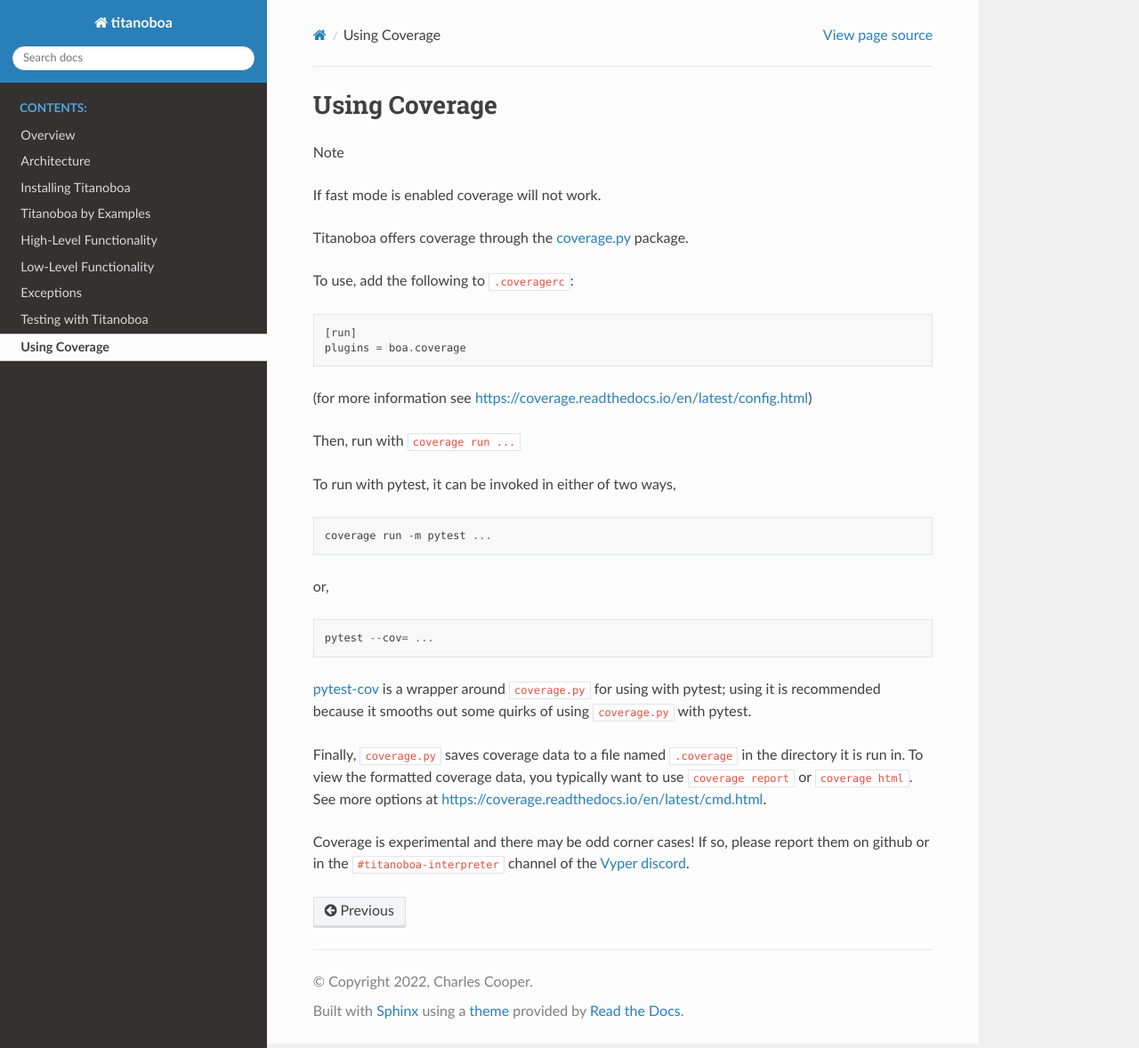
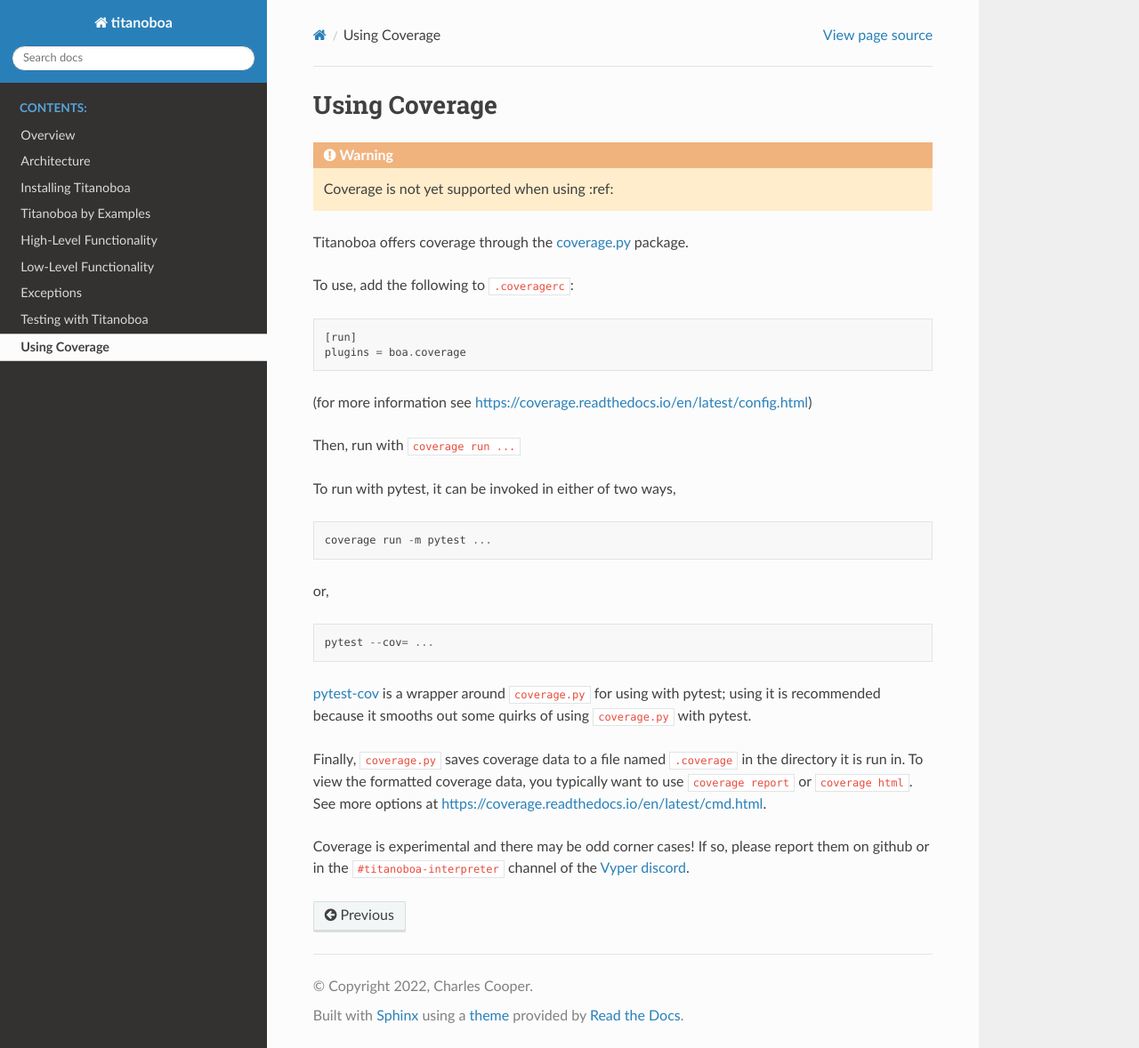
Before and after one commit to vyperlang/titanoboa, a Sphinx documentation site: the page built from docs/source/coverage.rst, in a window 1280 px wide and 1178 px high. Shown: the whole window at 89% size. Built offline with Sphinx 7.4.7 and the Read the Docs theme 2.0.0, drawn with Linux system fonts in a browser that asks for light colours.

Commit message:
docs: using warning syntax for fast mode in cov

```diff
--- a/docs/source/coverage.rst
+++ b/docs/source/coverage.rst
@@ -1,9 +1,8 @@
 Using Coverage
 ==============
 
-Note
-
-If fast mode is enabled coverage will not work.
+.. warning::
+    Coverage is not yet supported when using :ref:
 
 Titanoboa offers coverage through the `coverage.py <https://coverage.readthedocs.io/>`_ package.
 
```
